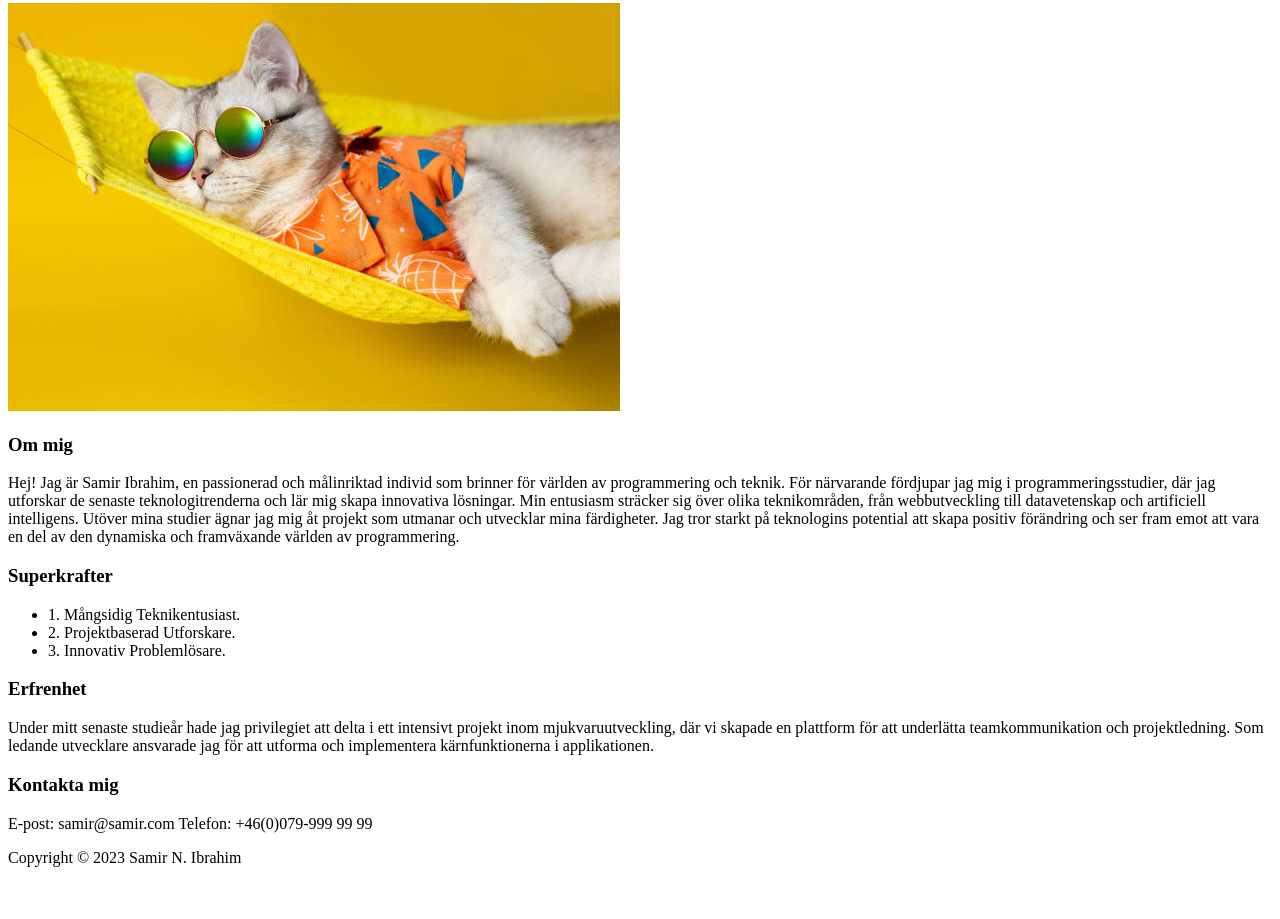
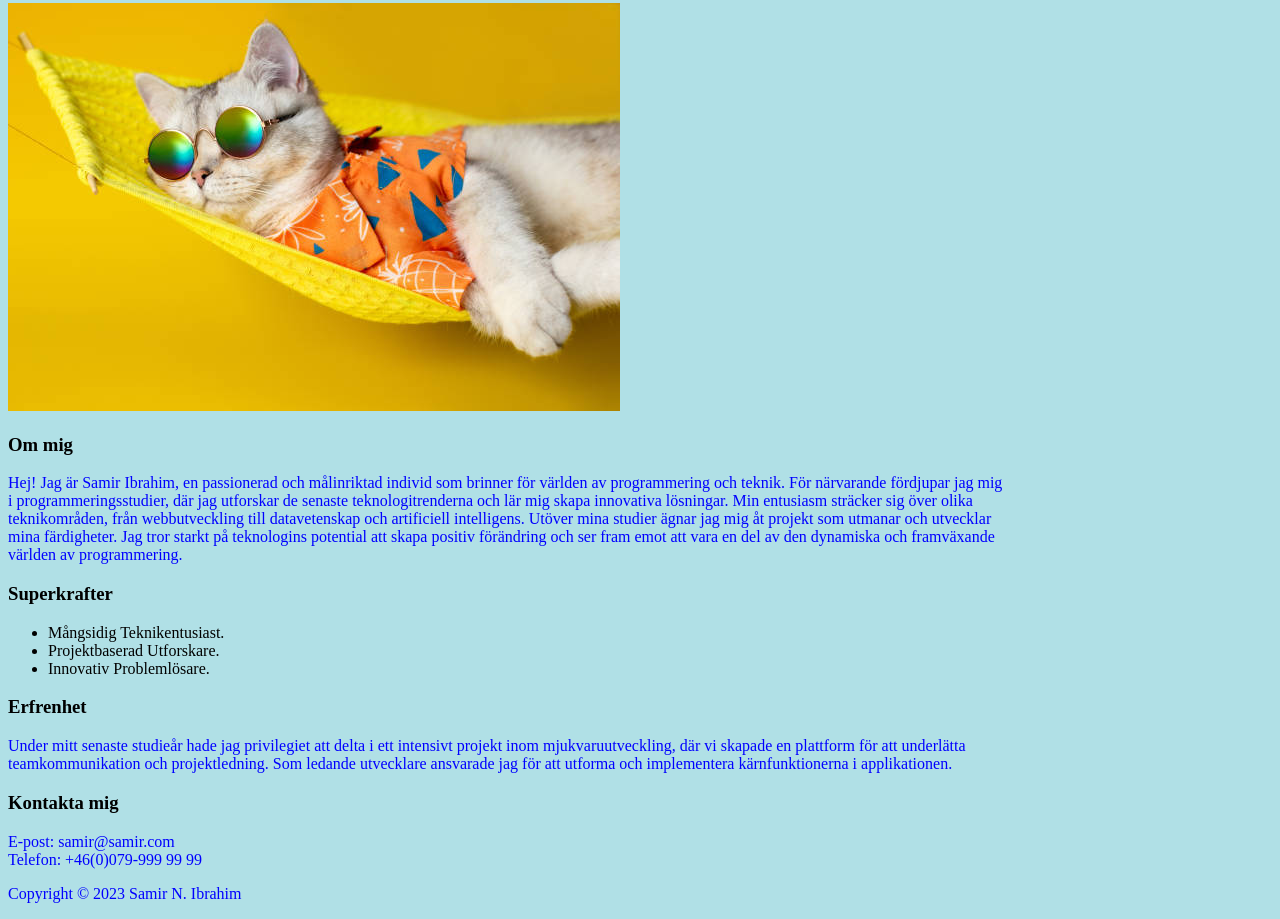
Before and after one commit to Lyceriuss/WebbDesign, a plain HTML site: page Samir.html in a window 1280 px wide. Shown: the part 227-1146 px from the top of the page. Before the commit the page ends 1110 px from the top, so only its background shows below. Drawn offline with Linux system fonts and the light colour scheme.

Commit message:
Added CSS

```diff
--- a/Samir.html
+++ b/Samir.html
@@ -5,6 +5,21 @@
     <meta name="viewport" content="width=device-width, initial-scale=1.0">
     <title>Document</title>
 </head>
+<style>
+    body
+    {
+        background-color: powderblue;
+    }
+    h1
+    {
+        color: blue;
+    }
+    p
+    {
+        color: blue;
+        max-width: 1000px;
+    }
+</style>
 <body>
             <nav class="navbar">
                 <div class="navbar-brand">WebbuSignu</div>
@@ -28,14 +43,14 @@
     <p>Hej! Jag är Samir Ibrahim, en passionerad och målinriktad individ som brinner för världen av programmering och teknik. För närvarande fördjupar jag mig i programmeringsstudier, där jag utforskar de senaste teknologitrenderna och lär mig skapa innovativa lösningar. Min entusiasm sträcker sig över olika teknikområden, från webbutveckling till datavetenskap och artificiell intelligens. Utöver mina studier ägnar jag mig åt projekt som utmanar och utvecklar mina färdigheter. Jag tror starkt på teknologins potential att skapa positiv förändring och ser fram emot att vara en del av den dynamiska och framväxande världen av programmering.</p>
     <h3>Superkrafter</h3>
     <ul>
-        <li>1. Mångsidig Teknikentusiast.</li>
-        <li>2. Projektbaserad Utforskare.</li>
-        <li>3. Innovativ Problemlösare.</li>
+        <li>Mångsidig Teknikentusiast.</li>
+        <li>Projektbaserad Utforskare.</li>
+        <li>Innovativ Problemlösare.</li>
     </ul>
     <h3>Erfrenhet</h3>
     <p>Under mitt senaste studieår hade jag privilegiet att delta i ett intensivt projekt inom mjukvaruutveckling, där vi skapade en plattform för att underlätta teamkommunikation och projektledning. Som ledande utvecklare ansvarade jag för att utforma och implementera kärnfunktionerna i applikationen.</p>
     <h3>Kontakta mig</h3>
-    <p>E-post: samir@samir.com Telefon: +46(0)079-999 99 99</p>
+    <p>E-post: samir@samir.com <br> Telefon: +46(0)079-999 99 99</p>
 
     <footer>
         <p>Copyright &copy; 2023 Samir N. Ibrahim</p>
```
